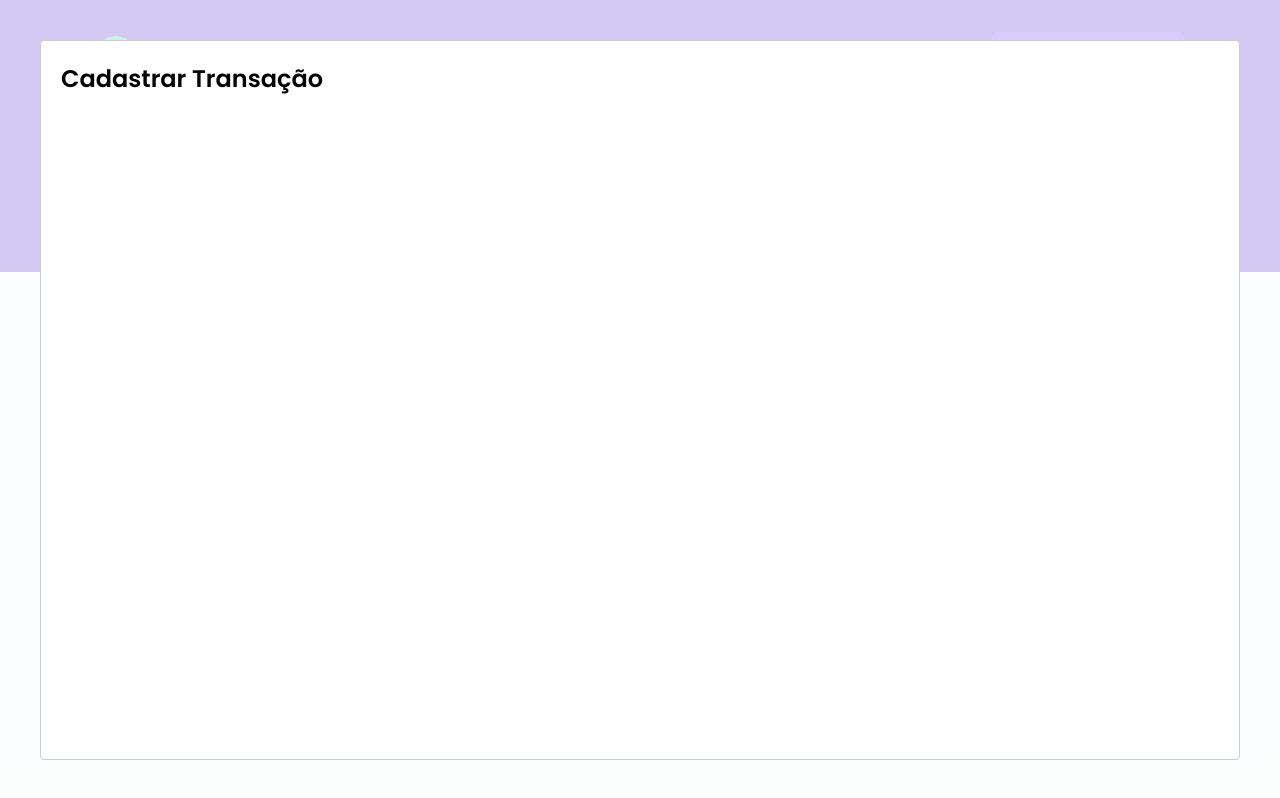
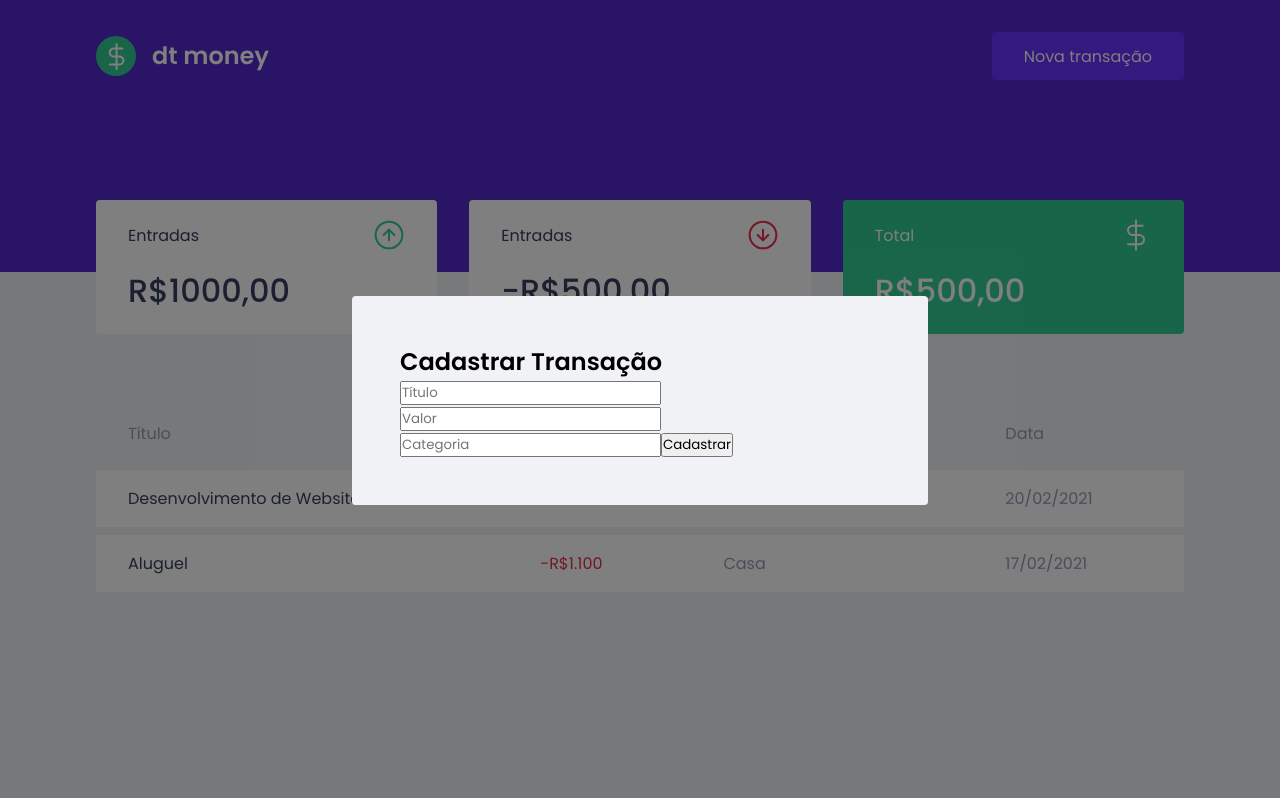
Before and after one commit to mohamedstt/moneyapp, a React (Create React App) app: page / in a window 1280 px wide. Both pictures are taken after a click on the button "Nova transação". Built offline with nearby package versions, Linux system fonts and the light colour scheme; no server answers; what miragejs would draw is missing.

Commit message:
Modal CSS

```diff
--- a/src/components/NewTransationModal/index.tsx
+++ b/src/components/NewTransationModal/index.tsx
@@ -1,4 +1,5 @@
 import Modal from "react-modal";
+import { Container } from "./styles";
 
 interface NewTransationModalProps {
   isOpen: boolean;
@@ -10,8 +11,19 @@
   onRequestClose,
 }: NewTransationModalProps) {
   return (
-    <Modal isOpen={isOpen} onRequestClose={onRequestClose}>
+    <Modal
+      isOpen={isOpen}
+      onRequestClose={onRequestClose}
+      className="react-modal-content"
+      overlayClassName="react-modal-overlay"
+    >
       <h2>Cadastrar Transação</h2>
+      <Container>
+        <input type="text" placeholder="Título" />
+        <input type="number" placeholder="Valor" />
+        <input placeholder="Categoria" />
+        <button type="submit">Cadastrar</button>
+      </Container>
     </Modal>
   );
 }
--- a/src/components/NewTransationModal/styles.ts
+++ b/src/components/NewTransationModal/styles.ts
@@ -1,3 +1,3 @@
 import styled from 'styled-components'
 
-export const Container = styled.div``;
+export const Container = styled.form``;
--- a/src/styles/global.ts
+++ b/src/styles/global.ts
@@ -52,4 +52,26 @@
         opacity: 0.6;
         cursor: not-allowed;
     }
+
+    .react-modal-overlay {
+        background: rgba(0,0,0,0.5);
+
+        position: fixed;
+        top: 0;
+        bottom: 0;
+        right: 0;
+        left: 0;
+
+        display: flex;
+        align-items: center;
+        justify-content: center;
+    }
+    .react-modal-content {
+        width: 100%;
+        max-width: 576px;
+        background: var(--background);
+        padding: 3rem;
+        position: relative;
+        border-radius: 0.24rem;
+    }
 `
```
